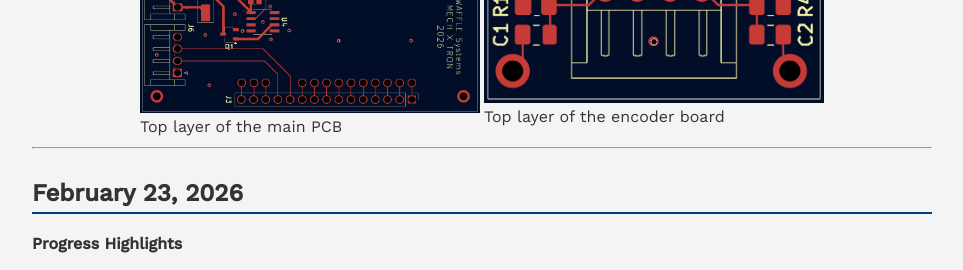
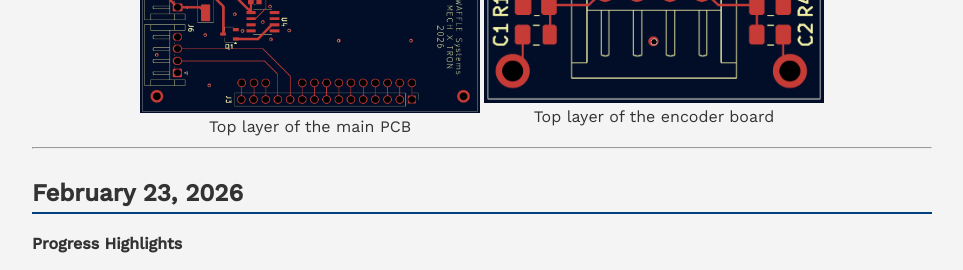
Before and after one commit to warisz/mte-capstone, a Jekyll site: the page built from meetings/feb-2026.md, in a window 1280 px wide. Shown: the part 1144-1414 px from the top of the page, without its empty margins (158-1121 px from the left). Built offline with Jekyll 4.4.1, drawn with Linux system fonts in a browser that asks for light colours.

Commit message:
Update feb-2026.md

```diff
--- a/meetings/feb-2026.md
+++ b/meetings/feb-2026.md
@@ -33,8 +33,8 @@ Together, these developments established the full data pipeline—from sensor ha
 - PCB Layouts finalized
 <table align="center">
 <tr>
-<td><img src="../images/main_pcb_layout.png" width="340"><br>Top layer of the main PCB</td>
-<td><img src="../images/encoder_pcb_layout.png" width="340"><br>Top layer of the encoder board</td>
+<td align="center"><img src="../images/main_pcb_layout.png" width="340"><br>Top layer of the main PCB</td>
+<td align="center"><img src="../images/encoder_pcb_layout.png" width="340"><br>Top layer of the encoder board</td>
 </tr>
 </table>
 
```
